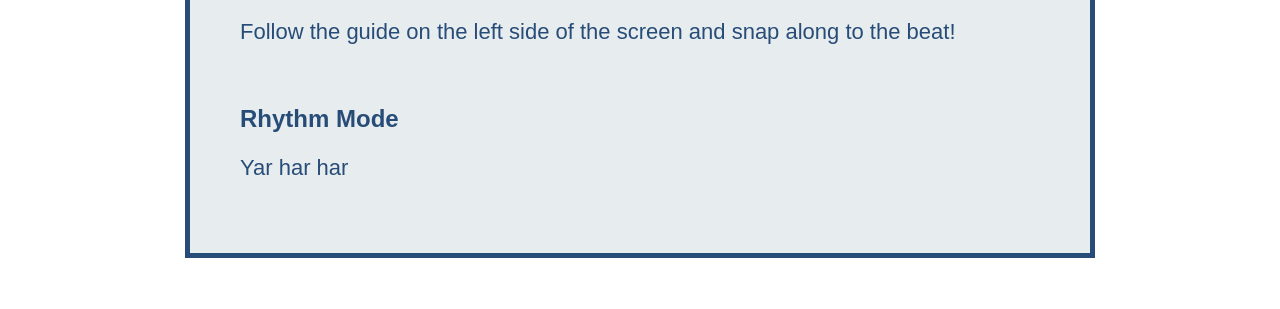
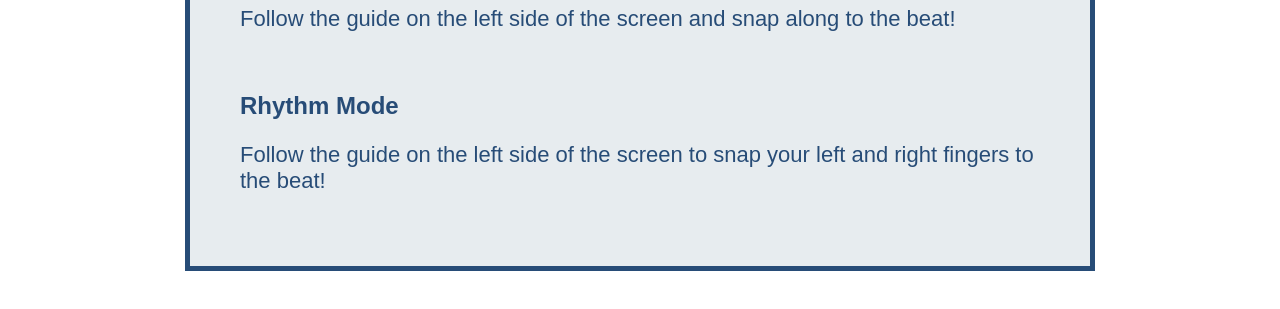
Before and after one commit to LettuceLeaf898/HandSync, a plain HTML site: page templates/instructions.html in a window 1280 px wide. Shown: the part 363-672 px from the top of the page. Drawn offline with Linux system fonts and the light colour scheme.

Commit message:
Update Rhythm mode instructions.html

```diff
--- a/templates/instructions.html
+++ b/templates/instructions.html
@@ -68,7 +68,7 @@
         </br>
             <h2>Rhythm Mode</h2>
             <p>
-                Yar har har
+                Follow the guide on the left side of the screen to snap your left and right fingers to the beat!
             </p>
         </p>
     </div>
```
